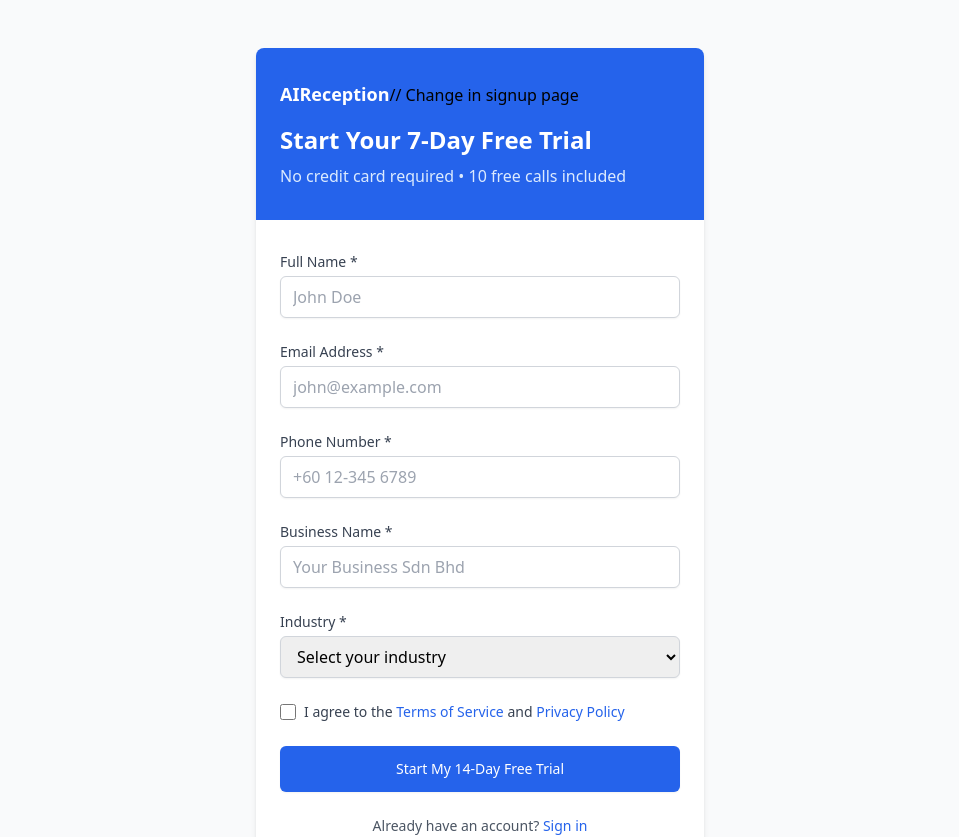
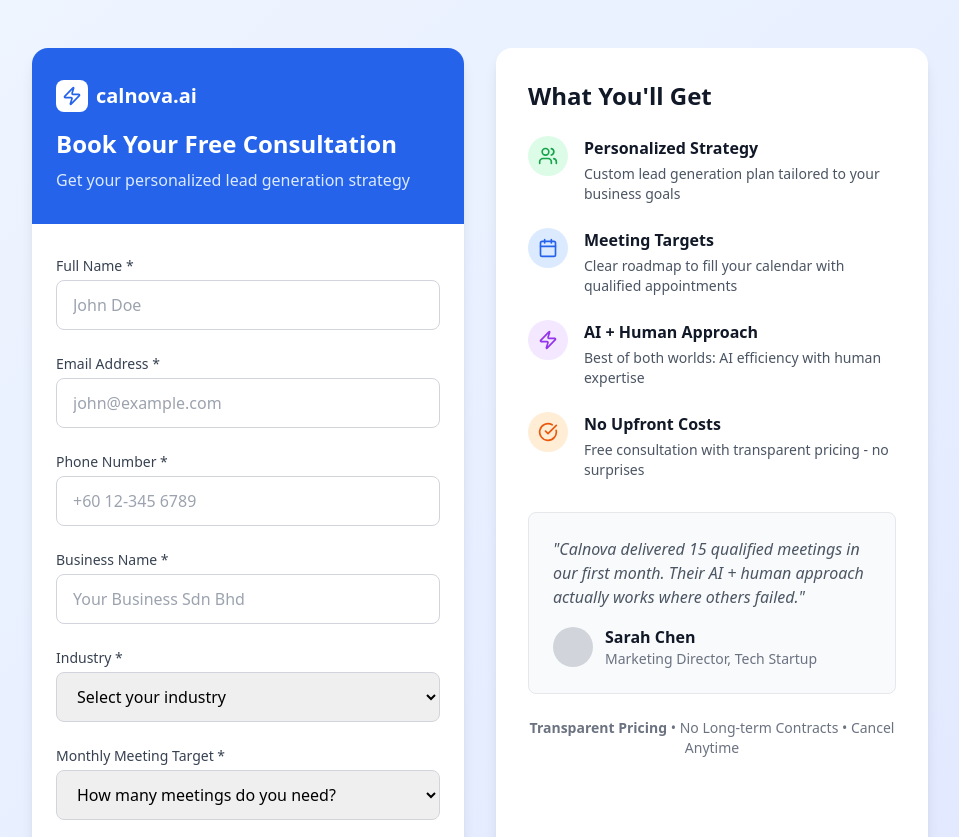
Before and after one commit to dwauto7/ai-receptionist, a Next.js app: page /signup in a window 1280 px wide. Shown: the top 837 px of the page, without its empty margins (160-1119 px from the left). Built offline with nearby package versions, Linux system fonts and the light colour scheme.

Commit message:
Update page.tsx

```diff
--- a/app/signup/page.tsx
+++ b/app/signup/page.tsx
@@ -2,6 +2,7 @@
 
 import { useState } from 'react';
 import Link from 'next/link';
+import { ArrowRight, CheckCircle, Zap, Users, Calendar } from 'lucide-react';
 
 export default function SignupPage() {
   const [formData, setFormData] = useState({
@@ -9,14 +10,22 @@
     email: '',
     phone: '',
     business: '',
-    industry: ''
+    industry: '',
+    monthlyLeads: ''
   });
 
-  const handleSubmit = (e: React.FormEvent) => {
+  const [isLoading, setIsLoading] = useState(false);
+
+  const handleSubmit = async (e: React.FormEvent) => {
     e.preventDefault();
-    // TODO: Connect to your backend or email service
+    setIsLoading(true);
+
+    // Simulate API call
+    await new Promise(resolve => setTimeout(resolve, 2000));
+
     console.log('Form submitted:', formData);
-    alert('Thank you! We will contact you shortly to set up your free trial.');
+    alert('Thank you! We will contact you within 24 hours to discuss your lead generation needs.');
+    setIsLoading(false);
   };
 
   const handleChange = (e: React.ChangeEvent<HTMLInputElement | HTMLSelectElement>) => {
@@ -26,21 +35,50 @@
     });
   };
 
+  const industries = [
+    'Technology & SaaS',
+    'Marketing Agency',
+    'Consulting',
+    'Financial Services',
+    'Real Estate',
+    'Healthcare',
+    'Legal Services',
+    'Education',
+    'E-commerce',
+    'Manufacturing',
+    'Other'
+  ];
+
+  const leadTargets = [
+    '1-5 meetings per month',
+    '5-10 meetings per month',
+    '10-20 meetings per month',
+    '20+ meetings per month'
+  ];
+
   return (
-    <div className="min-h-screen bg-gray-50 py-12 px-4 sm:px-6 lg:px-8">
-      <div className="max-w-md mx-auto bg-white rounded-lg shadow-md overflow-hidden">
+    <div className="min-h-screen bg-gradient-to-br from-blue-50 to-indigo-100 py-12 px-4 sm:px-6 lg:px-8">
+      <div className="max-w-4xl mx-auto">
+        <div className="flex flex-col lg:flex-row gap-8">
+          {/* Left Side - Form */}
+          <div className="lg:w-1/2">
+            <div className="bg-white rounded-2xl shadow-lg overflow-hidden">
               {/* Header */}
               <div className="bg-blue-600 px-6 py-8">
-          <Link href="/" className="text-white text-lg font-bold">AIReception</Link>
-          // Change in signup page
-            <h1 className="mt-4 text-2xl font-bold text-white">Start Your 7-Day Free Trial</h1>
-            <p className="mt-2 text-blue-100">No credit card required • 10 free calls included</p>
+                <div className="flex items-center space-x-2 mb-4">
+                  <div className="w-8 h-8 bg-white rounded-lg flex items-center justify-center">
+                    <Zap className="h-5 w-5 text-blue-600" />
+                  </div>
+                  <Link href="/" className="text-white text-xl font-bold">calnova.ai</Link>
+                </div>
+                <h1 className="text-2xl font-bold text-white">Book Your Free Consultation</h1>
+                <p className="mt-2 text-blue-100">Get your personalized lead generation strategy</p>
               </div>
 
               {/* Form */}
               <form onSubmit={handleSubmit} className="px-6 py-8 space-y-6">
                 <div>
-            <label htmlFor="name" className="block text-sm font-medium text-gray-700">
+                  <label htmlFor="name" className="block text-sm font-medium text-gray-700 mb-1">
                     Full Name *
                   </label>
                   <input
@@ -50,13 +88,13 @@
                     required
                     value={formData.name}
                     onChange={handleChange}
-              className="mt-1 block w-full px-3 py-2 border border-gray-300 rounded-md shadow-sm focus:outline-none focus:ring-blue-500 focus:border-blue-500"
+                    className="w-full px-4 py-3 border border-gray-300 rounded-lg focus:outline-none focus:ring-2 focus:ring-blue-500 focus:border-transparent transition duration-200"
                     placeholder="John Doe"
                   />
                 </div>
 
                 <div>
-            <label htmlFor="email" className="block text-sm font-medium text-gray-700">
+                  <label htmlFor="email" className="block text-sm font-medium text-gray-700 mb-1">
                     Email Address *
                   </label>
                   <input
@@ -66,13 +104,13 @@
                     required
                     value={formData.email}
                     onChange={handleChange}
-              className="mt-1 block w-full px-3 py-2 border border-gray-300 rounded-md shadow-sm focus:outline-none focus:ring-blue-500 focus:border-blue-500"
+                    className="w-full px-4 py-3 border border-gray-300 rounded-lg focus:outline-none focus:ring-2 focus:ring-blue-500 focus:border-transparent transition duration-200"
                     placeholder="john@example.com"
                   />
                 </div>
 
                 <div>
-            <label htmlFor="phone" className="block text-sm font-medium text-gray-700">
+                  <label htmlFor="phone" className="block text-sm font-medium text-gray-700 mb-1">
                     Phone Number *
                   </label>
                   <input
@@ -82,13 +120,13 @@
                     required
                     value={formData.phone}
                     onChange={handleChange}
-              className="mt-1 block w-full px-3 py-2 border border-gray-300 rounded-md shadow-sm focus:outline-none focus:ring-blue-500 focus:border-blue-500"
+                    className="w-full px-4 py-3 border border-gray-300 rounded-lg focus:outline-none focus:ring-2 focus:ring-blue-500 focus:border-transparent transition duration-200"
                     placeholder="+60 12-345 6789"
                   />
                 </div>
 
                 <div>
-            <label htmlFor="business" className="block text-sm font-medium text-gray-700">
+                  <label htmlFor="business" className="block text-sm font-medium text-gray-700 mb-1">
                     Business Name *
                   </label>
                   <input
@@ -98,13 +136,13 @@
                     required
                     value={formData.business}
                     onChange={handleChange}
-              className="mt-1 block w-full px-3 py-2 border border-gray-300 rounded-md shadow-sm focus:outline-none focus:ring-blue-500 focus:border-blue-500"
+                    className="w-full px-4 py-3 border border-gray-300 rounded-lg focus:outline-none focus:ring-2 focus:ring-blue-500 focus:border-transparent transition duration-200"
                     placeholder="Your Business Sdn Bhd"
                   />
                 </div>
 
                 <div>
-            <label htmlFor="industry" className="block text-sm font-medium text-gray-700">
+                  <label htmlFor="industry" className="block text-sm font-medium text-gray-700 mb-1">
                     Industry *
                   </label>
                   <select
@@ -113,33 +151,49 @@
                     required
                     value={formData.industry}
                     onChange={handleChange}
-              className="mt-1 block w-full px-3 py-2 border border-gray-300 rounded-md shadow-sm focus:outline-none focus:ring-blue-500 focus:border-blue-500"
+                    className="w-full px-4 py-3 border border-gray-300 rounded-lg focus:outline-none focus:ring-2 focus:ring-blue-500 focus:border-transparent transition duration-200"
                   >
                     <option value="">Select your industry</option>
-              <option value="beauty">Beauty & Salon</option>
-              <option value="health">Healthcare & Clinic</option>
-              <option value="legal">Legal Services</option>
-              <option value="consulting">Consulting</option>
-              <option value="home">Home Services</option>
-              <option value="other">Other</option>
+                    {industries.map(industry => (
+                      <option key={industry} value={industry}>{industry}</option>
+                    ))}
                   </select>
                 </div>
 
-          <div className="flex items-center">
+                <div>
+                  <label htmlFor="monthlyLeads" className="block text-sm font-medium text-gray-700 mb-1">
+                    Monthly Meeting Target *
+                  </label>
+                  <select
+                    id="monthlyLeads"
+                    name="monthlyLeads"
+                    required
+                    value={formData.monthlyLeads}
+                    onChange={handleChange}
+                    className="w-full px-4 py-3 border border-gray-300 rounded-lg focus:outline-none focus:ring-2 focus:ring-blue-500 focus:border-transparent transition duration-200"
+                  >
+                    <option value="">How many meetings do you need?</option>
+                    {leadTargets.map(target => (
+                      <option key={target} value={target}>{target}</option>
+                    ))}
+                  </select>
+                </div>
+
+                <div className="flex items-start space-x-3">
                   <input
                     id="terms"
                     name="terms"
                     type="checkbox"
                     required
-              className="h-4 w-4 text-blue-600 focus:ring-blue-500 border-gray-300 rounded"
+                    className="h-5 w-5 text-blue-600 focus:ring-blue-500 border-gray-300 rounded mt-0.5"
                   />
-            <label htmlFor="terms" className="ml-2 block text-sm text-gray-700">
+                  <label htmlFor="terms" className="block text-sm text-gray-700">
                     I agree to the{' '}
-              <Link href="/terms" className="text-blue-600 hover:text-blue-500">
+                    <Link href="/terms" className="text-blue-600 hover:text-blue-500 font-medium">
                       Terms of Service
                     </Link>{' '}
                     and{' '}
-              <Link href="/privacy" className="text-blue-600 hover:text-blue-500">
+                    <Link href="/privacy" className="text-blue-600 hover:text-blue-500 font-medium">
                       Privacy Policy
                     </Link>
                   </label>
@@ -147,19 +201,103 @@
 
                 <button
                   type="submit"
-            className="w-full flex justify-center py-3 px-4 border border-transparent rounded-md shadow-sm text-sm font-medium text-white bg-blue-600 hover:bg-blue-700 focus:outline-none focus:ring-2 focus:ring-offset-2 focus:ring-blue-500"
+                  disabled={isLoading}
+                  className="w-full bg-blue-600 text-white py-4 px-6 rounded-lg font-semibold text-lg hover:bg-blue-700 focus:outline-none focus:ring-2 focus:ring-blue-500 focus:ring-offset-2 transition duration-200 disabled:opacity-50 disabled:cursor-not-allowed flex items-center justify-center space-x-2"
                 >
-            Start My 14-Day Free Trial
+                  {isLoading ? (
+                    <>
+                      <div className="w-5 h-5 border-2 border-white border-t-transparent rounded-full animate-spin"></div>
+                      <span>Processing...</span>
+                    </>
+                  ) : (
+                    <>
+                      <span>Book Free Consultation</span>
+                      <ArrowRight className="h-5 w-5" />
+                    </>
+                  )}
                 </button>
 
                 <p className="text-center text-sm text-gray-600">
-            Already have an account?{' '}
+                  Already working with us?{' '}
                   <Link href="/login" className="font-medium text-blue-600 hover:text-blue-500">
-              Sign in
+                    Client Login
                   </Link>
                 </p>
               </form>
             </div>
           </div>
+
+          {/* Right Side - Benefits */}
+          <div className="lg:w-1/2">
+            <div className="bg-white rounded-2xl shadow-lg p-8 h-full">
+              <h2 className="text-2xl font-bold text-gray-900 mb-6">What You'll Get</h2>
+
+              <div className="space-y-6">
+                <div className="flex items-start space-x-4">
+                  <div className="w-10 h-10 bg-green-100 rounded-full flex items-center justify-center flex-shrink-0">
+                    <Users className="h-5 w-5 text-green-600" />
+                  </div>
+                  <div>
+                    <h3 className="font-semibold text-gray-900 mb-1">Personalized Strategy</h3>
+                    <p className="text-gray-600 text-sm">Custom lead generation plan tailored to your business goals</p>
+                  </div>
+                </div>
+
+                <div className="flex items-start space-x-4">
+                  <div className="w-10 h-10 bg-blue-100 rounded-full flex items-center justify-center flex-shrink-0">
+                    <Calendar className="h-5 w-5 text-blue-600" />
+                  </div>
+                  <div>
+                    <h3 className="font-semibold text-gray-900 mb-1">Meeting Targets</h3>
+                    <p className="text-gray-600 text-sm">Clear roadmap to fill your calendar with qualified appointments</p>
+                  </div>
+                </div>
+
+                <div className="flex items-start space-x-4">
+                  <div className="w-10 h-10 bg-purple-100 rounded-full flex items-center justify-center flex-shrink-0">
+                    <Zap className="h-5 w-5 text-purple-600" />
+                  </div>
+                  <div>
+                    <h3 className="font-semibold text-gray-900 mb-1">AI + Human Approach</h3>
+                    <p className="text-gray-600 text-sm">Best of both worlds: AI efficiency with human expertise</p>
+                  </div>
+                </div>
+
+                <div className="flex items-start space-x-4">
+                  <div className="w-10 h-10 bg-orange-100 rounded-full flex items-center justify-center flex-shrink-0">
+                    <CheckCircle className="h-5 w-5 text-orange-600" />
+                  </div>
+                  <div>
+                    <h3 className="font-semibold text-gray-900 mb-1">No Upfront Costs</h3>
+                    <p className="text-gray-600 text-sm">Free consultation with transparent pricing - no surprises</p>
+                  </div>
+                </div>
+              </div>
+
+              {/* Testimonial */}
+              <div className="mt-8 p-6 bg-gray-50 rounded-lg border border-gray-200">
+                <p className="text-gray-600 italic mb-4">
+                  "Calnova delivered 15 qualified meetings in our first month. Their AI + human approach actually works where others failed."
+                </p>
+                <div className="flex items-center">
+                  <div className="w-10 h-10 bg-gray-300 rounded-full mr-3"></div>
+                  <div>
+                    <p className="font-semibold text-gray-900">Sarah Chen</p>
+                    <p className="text-sm text-gray-500">Marketing Director, Tech Startup</p>
+                  </div>
+                </div>
+              </div>
+
+              {/* Guarantee */}
+              <div className="mt-6 text-center">
+                <p className="text-sm text-gray-500">
+                  <strong>Transparent Pricing</strong> • No Long-term Contracts • Cancel Anytime
+                </p>
+              </div>
+            </div>
+          </div>
+        </div>
+      </div>
+    </div>
   );
 }
```
Lines whose indentation alone changed are shown as unchanged.
